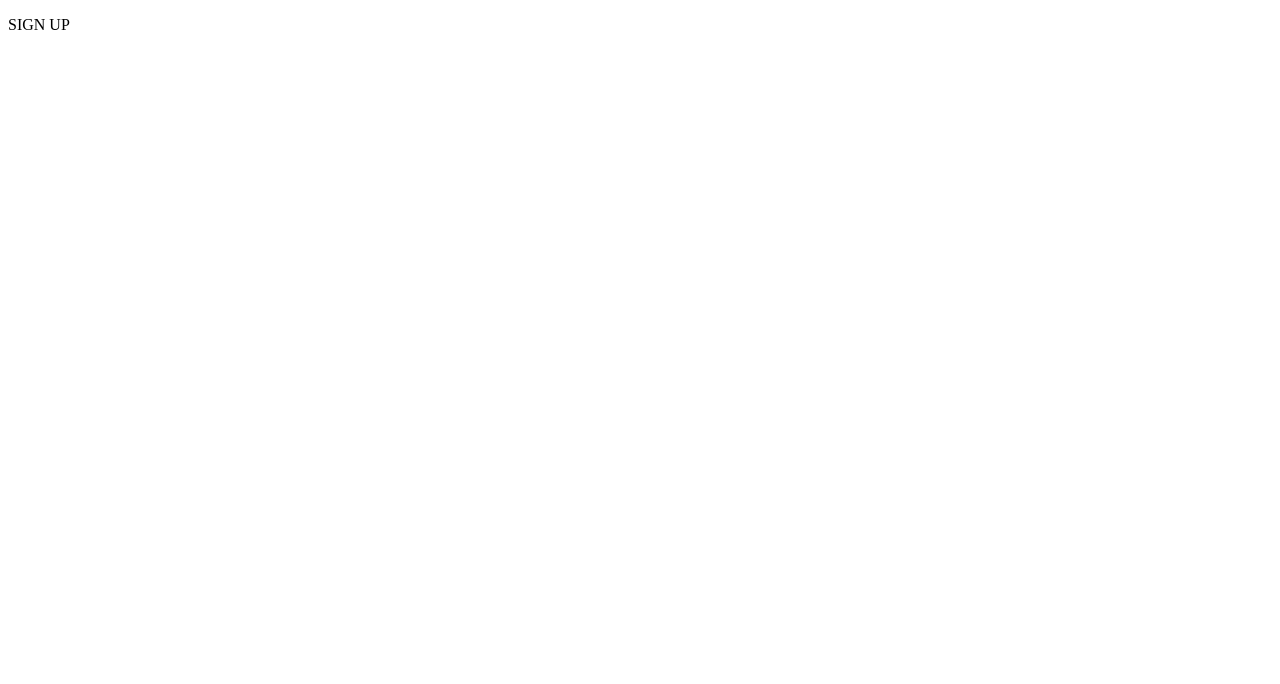
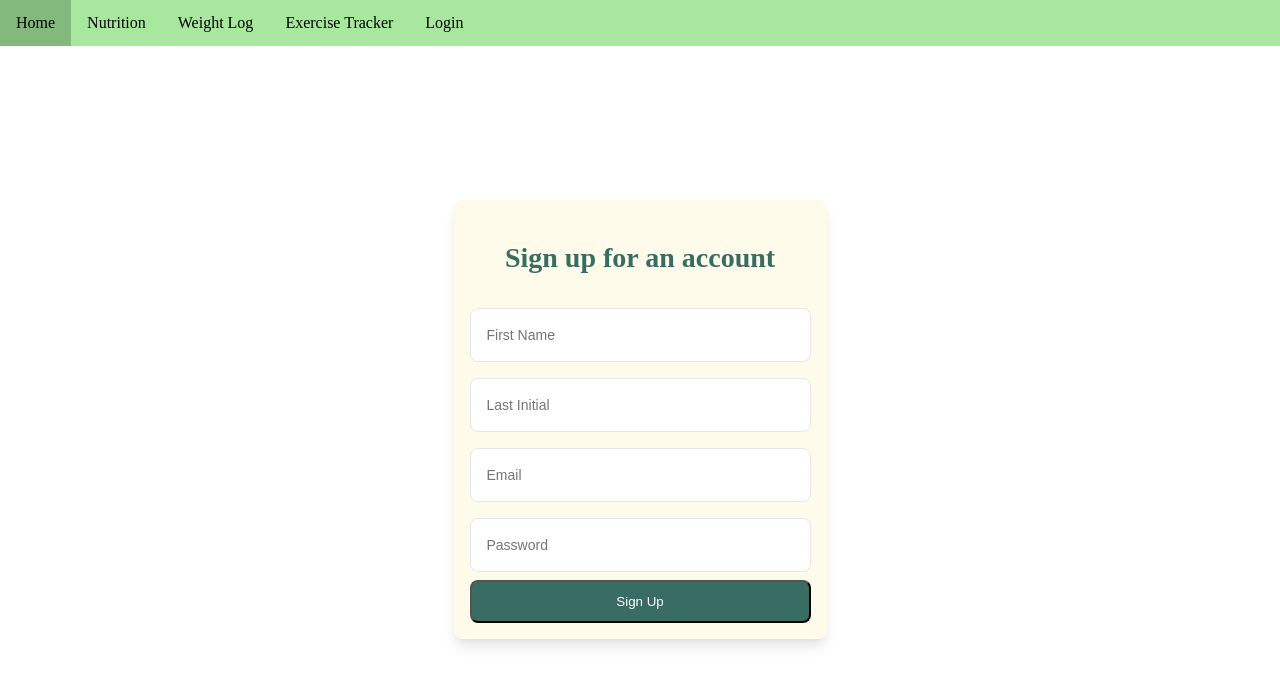
Before and after one commit to jmarison/ClientSideProject324, a plain HTML site: page assets/pages/signup.html in a window 1280 px wide. Drawn offline with Linux system fonts and the light colour scheme.

Commit message:
signup form, fixed position of nav bar

```diff
--- a/assets/pages/signup.html
+++ b/assets/pages/signup.html
@@ -1,11 +1,40 @@
 <!DOCTYPE html>
 <html>
     <head>
-
+        <title>Sign Up</title>
+        <link rel="stylesheet" href="../../assets/styles/navBar.css">
+        <link rel="stylesheet" href="../../assets/styles/login.css">
+        <nav id="navBar">
+            <a href="index.html">Home</a>
+            <a href="nutrition.html">Nutrition</a>
+            <a href="nutrition.html">Weight Log</a>
+            <a href="nutrition.html">Exercise Tracker</a>
+            <a href="login.html" id="loginAnchor">Login</a>
+        </nav>
     </head>
 
     <body>
-        <p>SIGN UP</p>
+        <form id="signupform">
+            <p class="form-title">Sign up for an account</p>
+            <div class="input-container">
+                <input type="text" placeholder="First Name">
+                <span></span>
+            </div>
+            <div class="input-container">
+                <input type="text" placeholder="Last Initial">
+                <span></span>
+            </div>
+            <div class="input-container">
+                <input type="email" placeholder="Email">
+                <span></span>
+            </div>
+            <div class="input-container">
+                  <input type="password" placeholder="Password">
+                </div>
+                 <button type="submit" class="submit">
+            Sign Up
+          </button>
+       </form>
 
     </body>
 </html>
--- a/assets/styles/login.css
+++ b/assets/styles/login.css
@@ -7,7 +7,7 @@
 
     --box-shadow: 0 10px 15px -3px rgba(0, 0, 0, 0.1), 0 4px 6px -2px rgba(0, 0, 0, 0.05);
   }
-#loginform {
+#loginform, #signupform {
     background-color: var(--color-section-background);
     display: block;
     padding: 1rem;
--- a/assets/styles/navBar.css
+++ b/assets/styles/navBar.css
@@ -7,11 +7,17 @@
 
   --box-shadow: 0 10px 15px -3px rgba(0, 0, 0, 0.1), 0 4px 6px -2px rgba(0, 0, 0, 0.05);
 }
+
 #navBar{
   width: auto;
   height: auto;
   overflow: hidden;
   background-color: #a8e89e;
+  position: fixed;
+  top: 0;
+  left: 0;
+  right: 0;
+  z-index: 100;
 }
 
 #navBar a {
@@ -23,6 +29,6 @@
   color: black;
 }
 
-  #navBar a:hover{
-    background-color: #83b67cf1;
-  }
+#navBar a:hover{
+  background-color: #83b67cf1;
+}
--- a/assets/styles/styles.css
+++ b/assets/styles/styles.css
@@ -6,12 +6,13 @@
 
 
   --box-shadow: 0 10px 15px -3px rgba(0, 0, 0, 0.1), 0 4px 6px -2px rgba(0, 0, 0, 0.05);
+  --font-family: Cambria, Cochin, Georgia, Times, "Times New Roman", serif;
 }
 
 
 
 body {
-  font-family: Cambria, Cochin, Georgia, Times, "Times New Roman", serif;
+  font-family: var(--font-family);
   background-color: var(--color-background);
   /*background-color: #99d390;*/
  /*background-image: url(../../media/images/cover-image.jpg);
@@ -23,6 +24,7 @@ body {
   height: 100vh;
 
 }
+
 .innermargian {
   width: 60%;
   max-width: 600px;
```
Also changed, not shown: assets/pages/login.html (+2 -3 lines).
